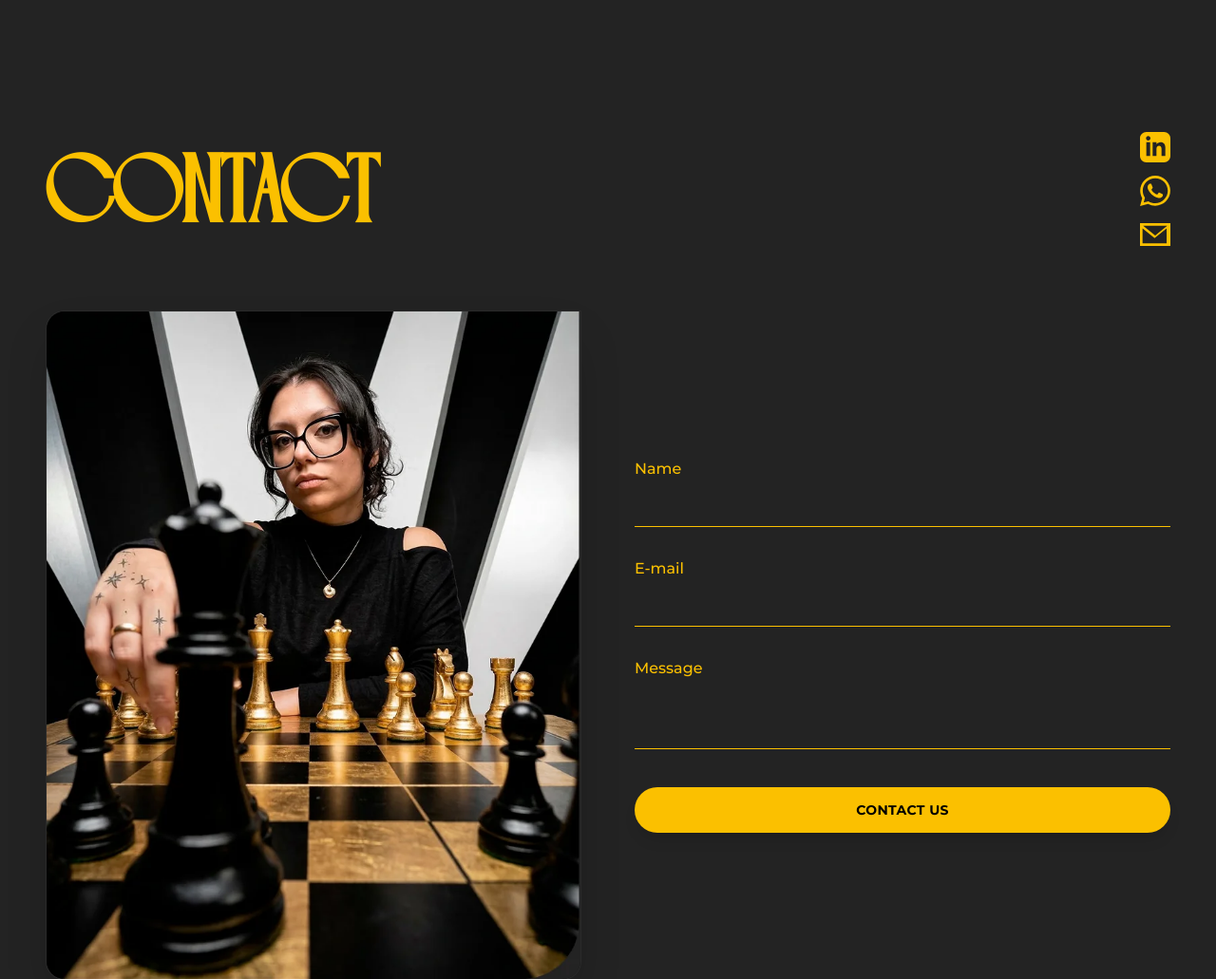
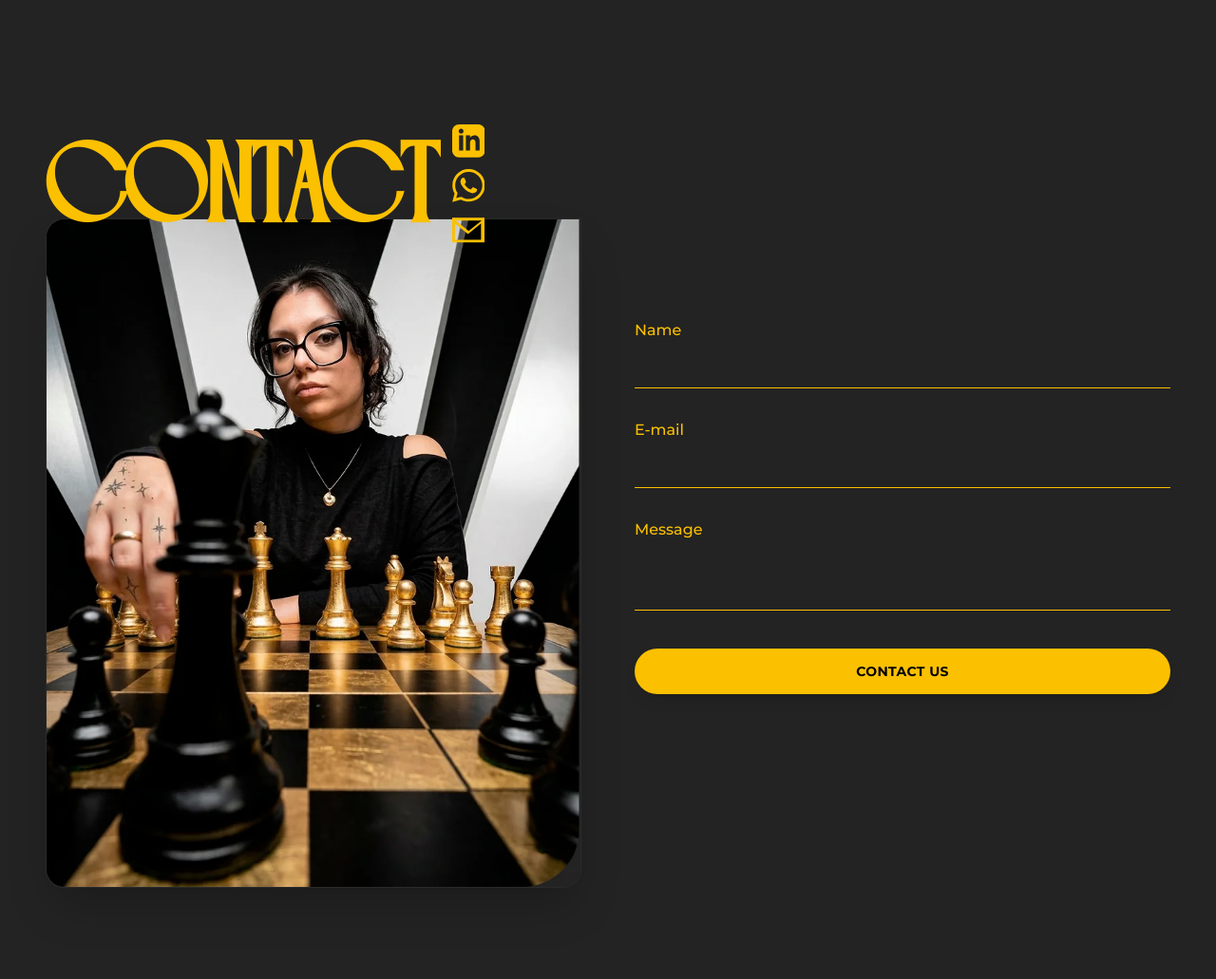
Before and after one commit to Gilliady/Cami-Portifolio, an Astro site: page / in a window 1280 px wide. Shown: the part 3060-4091 px from the top of the page at 95% size. Built offline with nearby package versions, Linux system fonts and the light colour scheme; Astro itself is replaced by a stand-in of ours; no server answers.

Commit message:
fix(contact): overlap heading on portrait and align social icons next to title

```diff
--- a/src/components/Contact.astro
+++ b/src/components/Contact.astro
@@ -16,60 +16,61 @@ const contactEmail = contentPt?.socials?.email || contentEn?.socials?.email || '
 
 <section id="contact" class="reveal-section relative w-full min-h-[100svh] flex flex-col justify-center py-12 md:py-24 px-4 sm:px-8 md:px-12 max-w-[1400px] mx-auto">
 
-  <!-- Header with Social Icons: Palmore text-[#fbc000] -->
-  <div class="flex items-center justify-between mb-8 md:mb-14">
-    <h2 class="font-display text-[#fbc000] font-normal uppercase text-6xl sm:text-7xl md:text-8xl lg:text-[140px] 2xl:text-[190px] leading-none tracking-tight select-none">
+  <!-- Content Grid: Two columns even on mobile as in Figma Reference! -->
+  <div class="grid grid-cols-2 gap-3.5 sm:gap-8 lg:gap-14 items-center">
+
+    <!-- Left Column: Overlapping Header + Social Icons + Chess Portrait -->
+    <div class="flex flex-col w-full">
+      <!-- Header with Social Icons on the left, overlapping top of portrait -->
+      <div class="relative z-20 flex items-center gap-1.5 sm:gap-3 lg:gap-4 -mb-[0.18em] text-[52px] sm:text-[80px] md:text-[100px] lg:text-[135px] xl:text-[165px] 2xl:text-[185px] whitespace-nowrap">
+        <h2 class="font-display text-[#fbc000] font-normal uppercase text-[1em] leading-[0.78] tracking-tight select-none">
           <span class="lang-text lang-en">CONTACT</span>
           <span class="lang-text lang-pt hidden">CONTATO</span>
         </h2>
 
-    <!-- Social Icons Column -->
-    <div class="flex flex-col gap-2.5 sm:gap-3.5 items-center justify-center text-[#fbc000]">
+        <!-- Social Icons Column: exact same height (0.78em) as CONTACT/CONTATO -->
+        <div class="flex flex-col justify-between items-center h-[0.78em] shrink-0 text-[#fbc000]">
           <!-- LinkedIn -->
           <a
-        href="https://linkedin.com"
+            href={linkedinUrl}
             target="_blank"
             rel="noopener noreferrer"
-        class="w-6 h-6 sm:w-8 sm:h-8 hover:text-white transition-colors duration-200"
+            class="w-[0.21em] h-[0.21em] hover:text-white transition-colors duration-200 block"
             aria-label="LinkedIn Profile"
           >
-        <svg class="w-full h-full fill-current" viewBox="0 0 24 24">
+            <svg class="w-full h-full fill-current block" viewBox="0 0 24 24">
               <path d="M19 0h-14c-2.761 0-5 2.239-5 5v14c0 2.761 2.239 5 5 5h14c2.762 0 5-2.239 5-5v-14c0-2.761-2.238-5-5-5zm-11 19h-3v-11h3v11zm-1.5-12.268c-.966 0-1.75-.79-1.75-1.764s.784-1.764 1.75-1.764 1.75.79 1.75 1.764-.783 1.764-1.75 1.764zm13.5 12.268h-3v-5.604c0-3.368-4-3.113-4 0v5.604h-3v-11h3v1.765c1.396-2.586 7-2.777 7 2.476v6.759z"/>
             </svg>
           </a>
 
           <!-- WhatsApp -->
           <a
-        href="https://wa.me/"
+            href={whatsappUrl}
             target="_blank"
             rel="noopener noreferrer"
-        class="w-6 h-6 sm:w-8 sm:h-8 hover:text-white transition-colors duration-200"
+            class="w-[0.21em] h-[0.21em] hover:text-white transition-colors duration-200 block"
             aria-label="WhatsApp Contact"
           >
-        <svg class="w-full h-full fill-current" viewBox="0 0 24 24">
+            <svg class="w-full h-full fill-current block" viewBox="0 0 24 24">
               <path d="M.057 24l1.687-6.163c-1.041-1.804-1.588-3.849-1.587-5.946.003-6.556 5.338-11.891 11.893-11.891 3.181.001 6.167 1.24 8.413 3.488 2.245 2.248 3.481 5.236 3.48 8.414-.003 6.557-5.338 11.892-11.893 11.892-1.99-.001-3.951-.5-5.688-1.448l-6.305 1.654zm6.597-3.807c1.676.995 3.276 1.591 5.392 1.592 5.448 0 9.886-4.434 9.889-9.885.002-5.462-4.415-9.89-9.881-9.892-5.452 0-9.887 4.434-9.889 9.884-.001 2.225.651 3.891 1.746 5.634l-.999 3.648 3.742-.981zm11.387-5.464c-.074-.124-.272-.198-.57-.347-.297-.149-1.758-.868-2.031-.967-.272-.099-.47-.149-.669.149-.198.297-.768.967-.941 1.165-.173.198-.347.223-.644.074-.297-.149-1.255-.462-2.39-1.475-.883-.788-1.48-1.761-1.653-2.059-.173-.297-.018-.458.13-.606.134-.133.297-.347.446-.521.151-.172.2-.296.3-.495.099-.198.05-.372-.025-.521-.075-.148-.669-1.611-.916-2.206-.242-.579-.487-.501-.669-.51l-.57-.01c-.198 0-.52.074-.792.372s-1.04 1.016-1.04 2.479 1.065 2.876 1.213 3.074c.149.198 2.095 3.2 5.076 4.487.709.306 1.263.489 1.694.626.712.226 1.36.194 1.872.118.571-.085 1.758-.719 2.006-1.413.248-.695.248-1.29.173-1.414z"/>
             </svg>
           </a>
 
           <!-- Email -->
           <a
-        href="mailto:contato@camilaferreira.art"
-        class="w-6 h-6 sm:w-8 sm:h-8 hover:text-white transition-colors duration-200"
+            href={contactEmail}
+            class="w-[0.21em] h-[0.21em] hover:text-white transition-colors duration-200 block"
             aria-label="Send Email"
           >
-        <svg class="w-full h-full fill-current" viewBox="0 0 24 24">
+            <svg class="w-full h-full fill-current block" viewBox="0 0 24 24">
               <path d="M0 3v18h24v-18h-24zm21.518 2l-9.518 7.713-9.518-7.713h19.036zm-19.518 14v-11.817l9.518 7.713 9.518-7.713v11.817h-19.036z"/>
             </svg>
           </a>
         </div>
       </div>
 
-  <!-- Content Grid: Two columns even on mobile as in Figma Reference! -->
-  <div class="grid grid-cols-2 gap-3.5 sm:gap-8 lg:gap-14 items-center">
-
-    <!-- Chess Portrait Column -->
-    <div class="flex justify-center">
-      <div class="relative w-full group">
+      <!-- Chess Portrait -->
+      <div class="relative z-10 w-full group">
         <div class="relative overflow-hidden rounded-tl-[20px] rounded-tr-none rounded-bl-[20px] rounded-br-[20px] aspect-[3/4] sm:aspect-[4/5] bg-black/40 border border-neutral-700/50 shadow-2xl transition-transform duration-500 group-hover:scale-[1.01]">
           <img
             src={contactPortrait}
```
Lines whose indentation alone changed are shown as unchanged.
